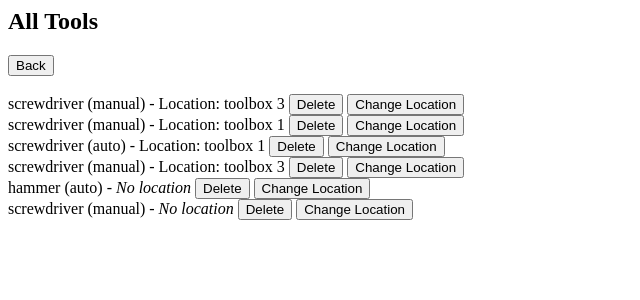
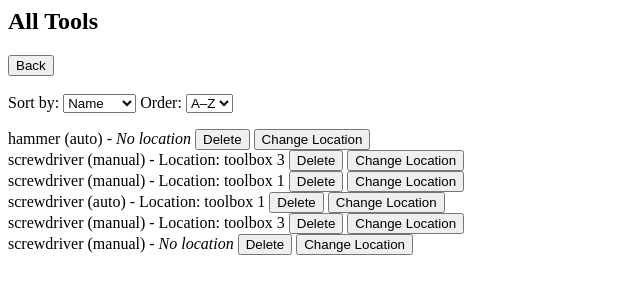
Before and after one commit to ThomasSnowden37/CS-348-Project, a Flask app: page /get_all_tool in a window 1280 px wide. Shown: the top 300 px of the page, without its empty margins (0-640 px from the left). Run offline with Flask 3, Linux system fonts and the light colour scheme.

Commit message:
added sorting

```diff
--- a/app.py
+++ b/app.py
@@ -137,25 +137,51 @@ def new_tool_post():
 
 @app.route("/get_all_tool", methods=['GET'])
 def handle_all_tool():
-    results = db.session.execute(db.select(Tool, Location)
-        .outerjoin(locationrel, Tool.id == locationrel.c.tool_id)
-        .outerjoin(Location, Location.id == locationrel.c.loc_id)).all()
+    sort = request.args.get('sort', 'name')  # default to name
+    order = request.args.get('order', 'asc')    # Default: ascending
 
-    tools_with_locations = [
-        {"tool": tool, "location": location}
-        for tool, location in results
-    ]
-    return render_template('all_tools.html', tools_with_locations=tools_with_locations)
+    tools = Tool.query.all()
+    tools_with_locations = []
+
+    for tool in tools:
+        location = tool.locations[0] if tool.locations else None
+        tools_with_locations.append({'tool': tool, 'location': location})
+
+    reverse = (order == 'desc')
+
+    if sort == 'name':
+        tools_with_locations.sort(key=lambda x: x['tool'].name.lower(), reverse = reverse)
+    elif sort == 'type':
+        tools_with_locations.sort(key=lambda x: x['tool'].type.lower(), reverse = reverse)
+    elif sort == 'location':
+        tools_with_locations.sort(
+            key=lambda x: x['location'].name.lower() if x['location'] else '', reverse = reverse
+        )
+
+    return render_template(
+        'all_tools.html',
+        tools_with_locations = tools_with_locations,
+        sort = sort,
+        order = order
+    )
 @app.route("/get_all_tool", methods=['POST'])
 def all_tool_post():
     return redirect(url_for('add_tool'))
 
 @app.route("/get_all_loc", methods=['GET'])
 def handle_all_loc():
-    locations = db.session.execute(db.select(Location).
-        order_by(Location.id)).scalars()
+    order = request.args.get('order', 'asc')
+    reverse = (order == 'desc')
 
-    return render_template('all_locs.html', locations = locations)
+    locations = Location.query.order_by(Location.name.asc()).all()
+
+    locations.sort(key=lambda x: x.name.lower(), reverse=reverse)
+
+    return render_template(
+        'all_locs.html',
+        locations = locations,
+        order = order
+    )
 @app.route("/get_all_loc", methods=['POST'])
 def all_loc_post():
     return redirect(url_for('add_tool'))
@@ -199,8 +225,27 @@ def change_location_form(tool_id):
 @app.route('/location_tools/<int:loc_id>', methods=['GET', 'POST'])
 def location_tools(loc_id):
     # Fetch location and associated tools
+    sort = request.args.get('sort', 'name')  # default to name
+    order = request.args.get('order', 'asc')    # Default: ascending
     location = Location.query.get_or_404(loc_id)
     tools = location.tools
     tools_with_locations = [{'tool': t, 'location': location} for t in tools]
 
-    return render_template('all_tools.html', tools_with_locations=tools_with_locations, location=location)
+    reverse = (order == 'desc')
+
+    if sort == 'name':
+        tools_with_locations.sort(key=lambda x: x['tool'].name.lower(), reverse = reverse)
+    elif sort == 'type':
+        tools_with_locations.sort(key=lambda x: x['tool'].type.lower(), reverse = reverse)
+    elif sort == 'location':
+        tools_with_locations.sort(
+            key=lambda x: x['location'].name.lower() if x['location'] else '', reverse = reverse
+        )
+
+    return render_template(
+        'all_tools.html',
+        tools_with_locations = tools_with_locations,
+        location = location,
+        sort = sort,
+        order = order
+    )
--- a/templates/all_tools.html
+++ b/templates/all_tools.html
@@ -11,6 +11,22 @@
 {% endif %}
 
 <br><br>
+
+<form method="get">
+    <label for="sort">Sort by:</label>
+    <select name="sort" id="sort" onchange="this.form.submit()">
+        <option value="name" {% if sort == 'name' %}selected{% endif %}>Name</option>
+        <option value="type" {% if sort == 'type' %}selected{% endif %}>Type</option>
+        <option value="location" {% if sort == 'location' %}selected{% endif %}>Location</option>
+    </select>
+
+    <label for="order">Order:</label>
+    <select name="order" id="order" onchange="this.form.submit()">
+        <option value="asc" {% if order == 'asc' %}selected{% endif %}>A–Z</option>
+        <option value="desc" {% if order == 'desc' %}selected{% endif %}>Z–A</option>
+    </select>
+
+</form>
 
 {% for item in tools_with_locations %}
     <div>
```
Also changed, not shown: templates/all_locs.html (+12 -0 lines).
